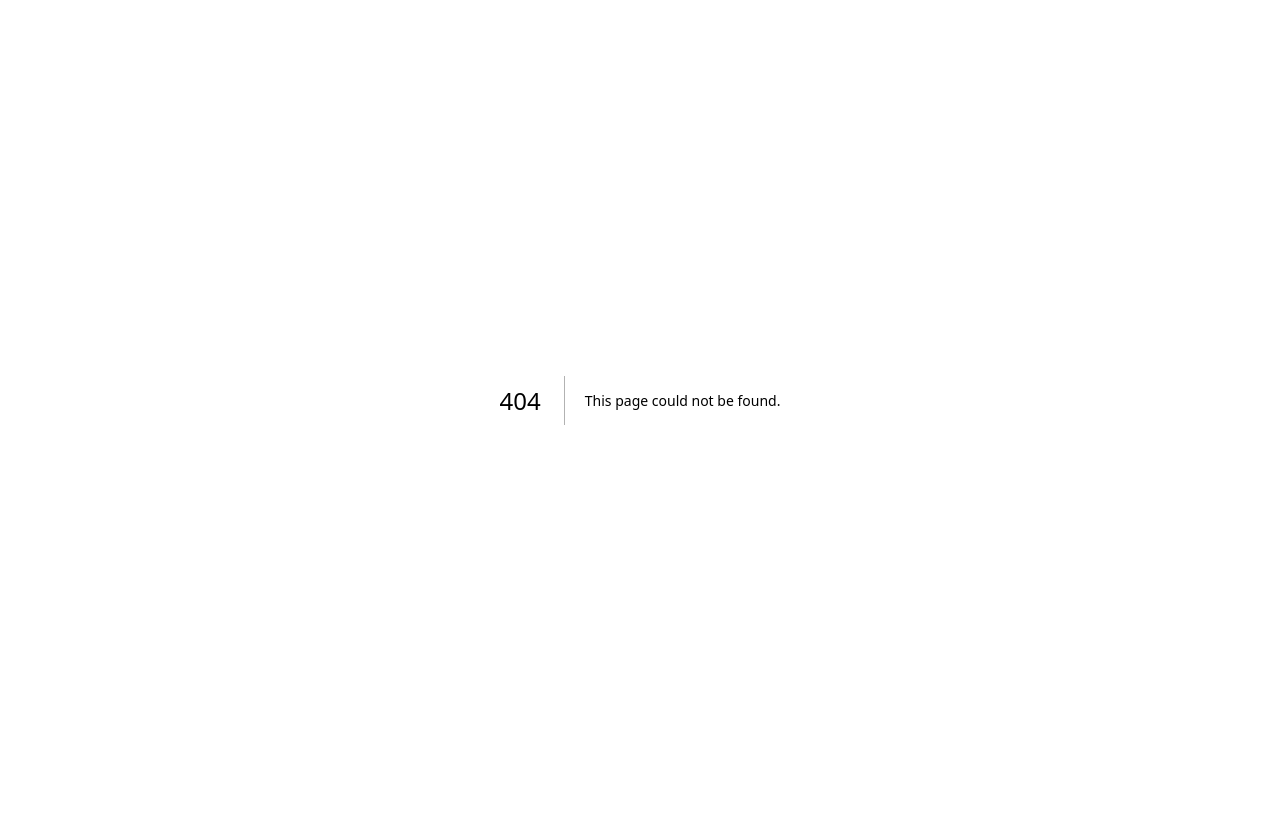
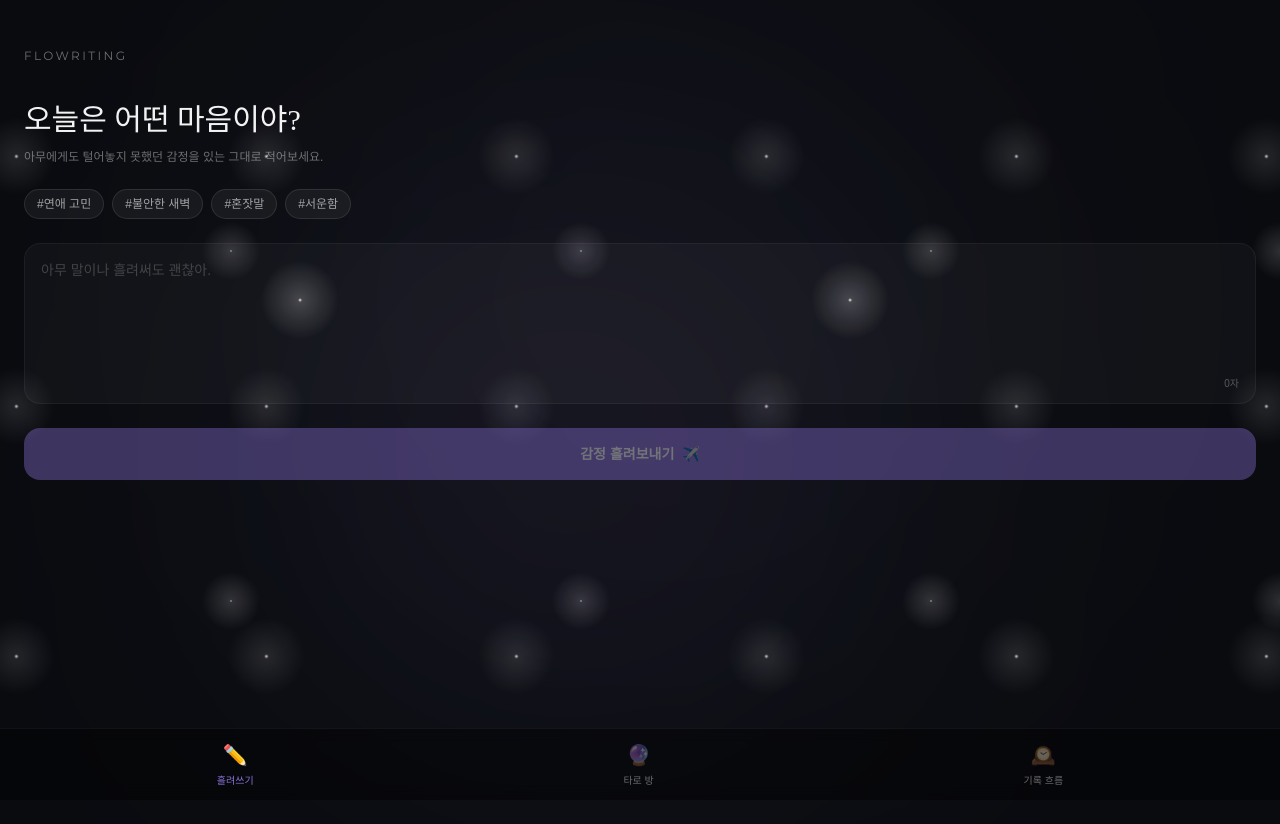
Before and after one commit to minji0214/secret-diary, a Next.js app: page /home in a window 1280 px wide. Before the commit this address had no page. Shown: the top 824 px of the page. Before the commit the page ends 800 px from the top, so only its background shows below. Built offline with nearby package versions, Linux system fonts and the light colour scheme; a web font is replaced by a local one.

Commit message:
feat: add home page with 3-stage emotion flow

```diff
--- /dev/null
+++ b/src/app/(app)/home/page.tsx
@@ -0,0 +1,50 @@
+'use client'
+
+import { useState, useCallback } from 'react'
+import { EmotionTag, HomeStage } from '@/lib/tarot-data'
+import WriteStage from '@/components/home/WriteStage'
+import DissolvingStage from '@/components/home/DissolvingStage'
+import ResponseStage from '@/components/home/ResponseStage'
+
+export default function HomePage() {
+  const [stage, setStage] = useState<HomeStage>('write')
+  const [inputText, setInputText] = useState('')
+  const [selectedTag, setSelectedTag] = useState<EmotionTag | null>(null)
+
+  const handleSubmit = useCallback((text: string, tag: EmotionTag | null) => {
+    setInputText(text)
+    setSelectedTag(tag)
+    setStage('dissolving')
+    setTimeout(() => setStage('response'), 2500)
+  }, [])
+
+  const handleReset = useCallback(() => {
+    setStage('write')
+    setInputText('')
+    setSelectedTag(null)
+  }, [])
+
+  return (
+    <div className="min-h-screen px-6 pt-12 pb-6">
+      {/* Header */}
+      <div className="flex justify-between items-center mb-8">
+        <span className="text-xs tracking-[0.2em] font-display text-white/40">FLOWRITING</span>
+        {stage !== 'write' && (
+          <button
+            onClick={handleReset}
+            className="text-white/40 hover:text-white transition-colors text-xs"
+          >
+            ↺ 다시 써보기
+          </button>
+        )}
+      </div>
+
+      {/* Stages */}
+      {stage === 'write' && <WriteStage onSubmit={handleSubmit} />}
+      {stage === 'dissolving' && <DissolvingStage />}
+      {stage === 'response' && (
+        <ResponseStage text={inputText} tag={selectedTag} onReset={handleReset} />
+      )}
+    </div>
+  )
+}
```
